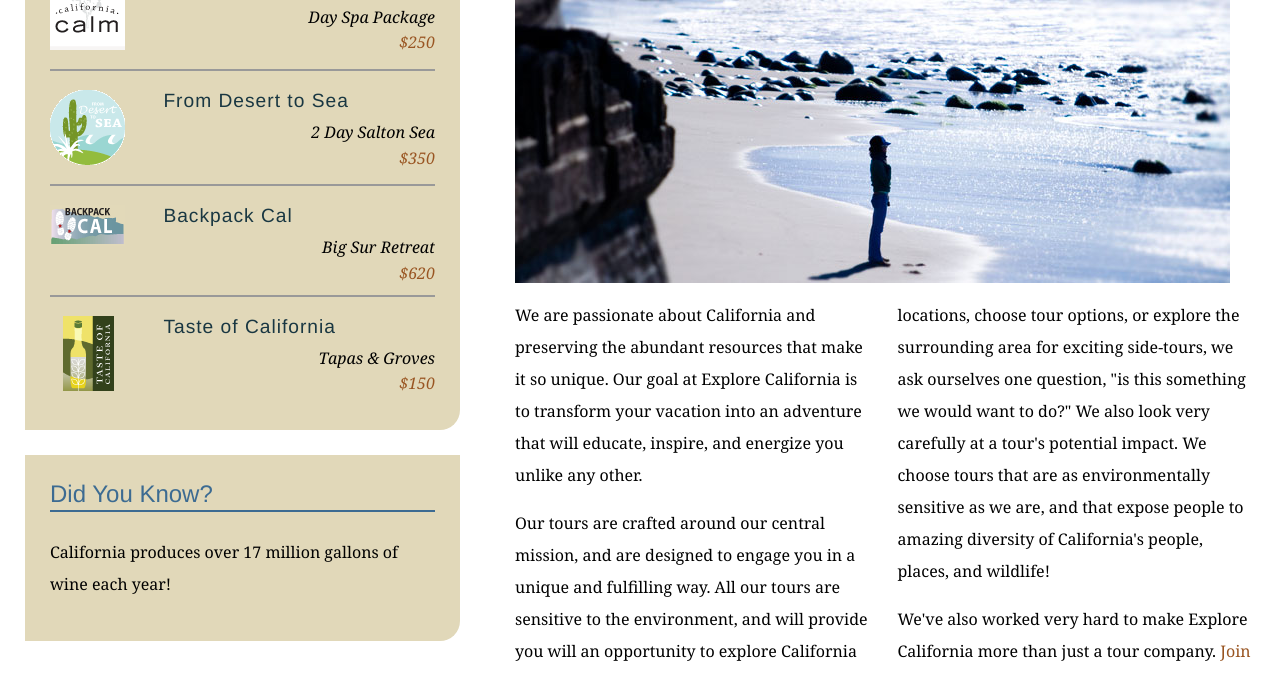
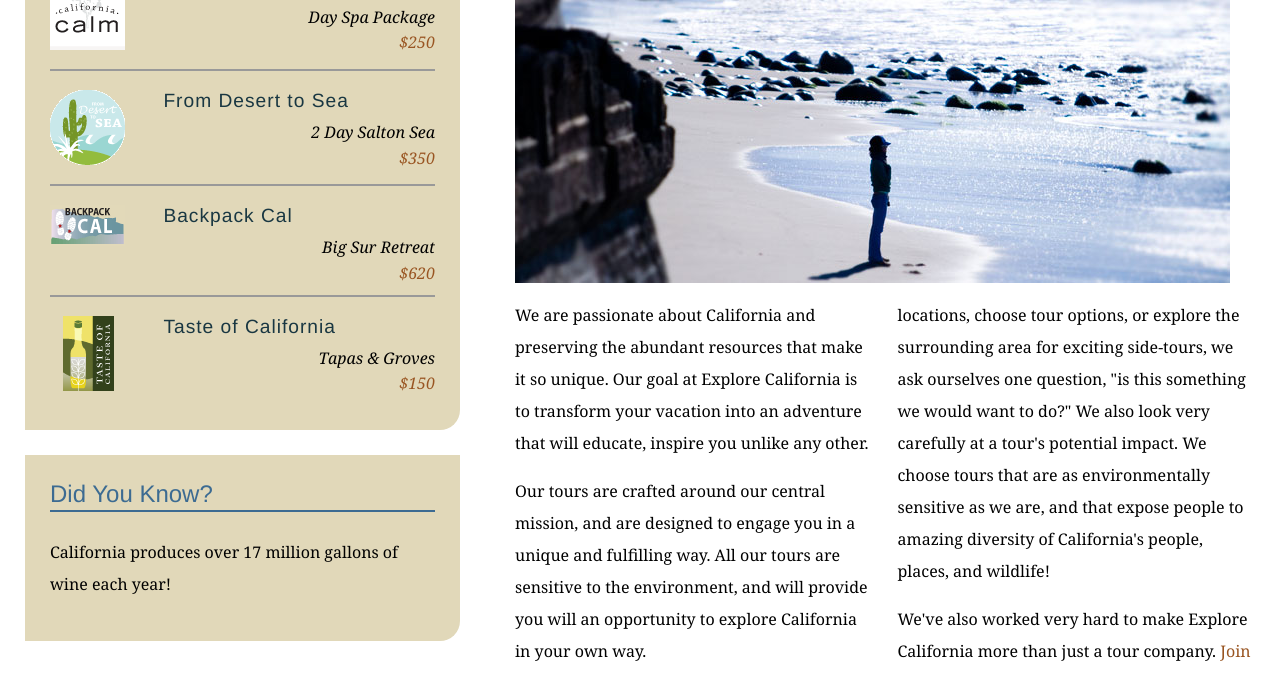
Before and after one commit to OnyechiJacob/Explore_California, a plain HTML site: page mission.html in a window 1280 px wide. Shown: the part 401-1075 px from the top of the page. Drawn offline with Linux system fonts and the light colour scheme.

Commit message:
Changes to text in mission.html

```diff
--- a/mission.html
+++ b/mission.html
@@ -62,7 +62,7 @@
           <h1>Who we are</h1>
           <img src="assets/images/mission_look.jpg" alt="Looking out at the Pacific" class="articleImage" />
           <div class="multiCol">
-            <p>We are passionate about California and preserving the abundant resources that make it so unique. Our goal at Explore California is to transform your vacation into an adventure that will educate, inspire, and energize you unlike any other.</p>
+            <p>We are passionate about California and preserving the abundant resources that make it so unique. Our goal at Explore California is to transform your vacation into an adventure that will educate, inspire you unlike any other.</p>
             <p>Our tours are crafted around our central mission, and are designed to engage you in a unique and fulfilling way. All our tours are sensitive to the environment, and will provide you will an opportunity to explore California in your own way.</p>
             <p>We've been asked before how we choose our tours. It's simple really, we approach our tours as the enthusiasts we are! When we scout for locations, choose tour options, or explore the surrounding area for exciting side-tours, we ask ourselves one question, &quot;is this something we would want to do?&quot; We also look very carefully at a tour's potential impact. We choose tours that are as environmentally sensitive as we are, and that expose people to amazing diversity of California's people, places, and wildlife!</p>
             <p>We've also worked very hard to make Explore California more than just a tour company. <a href="explorers/join.html">Join our community</a> and become part of the conversation. Recommend tours, blog about your journeys, and share pictures and video with other tour members.</p>
```
